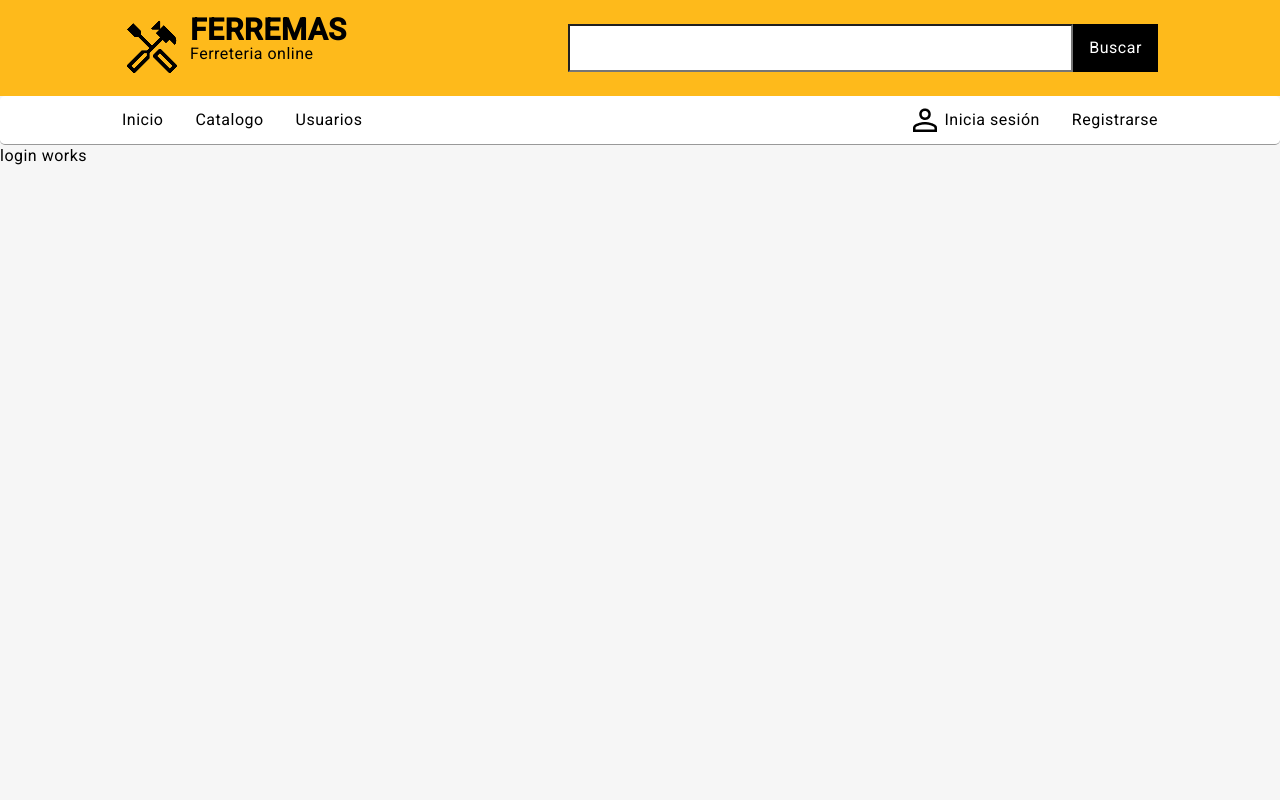
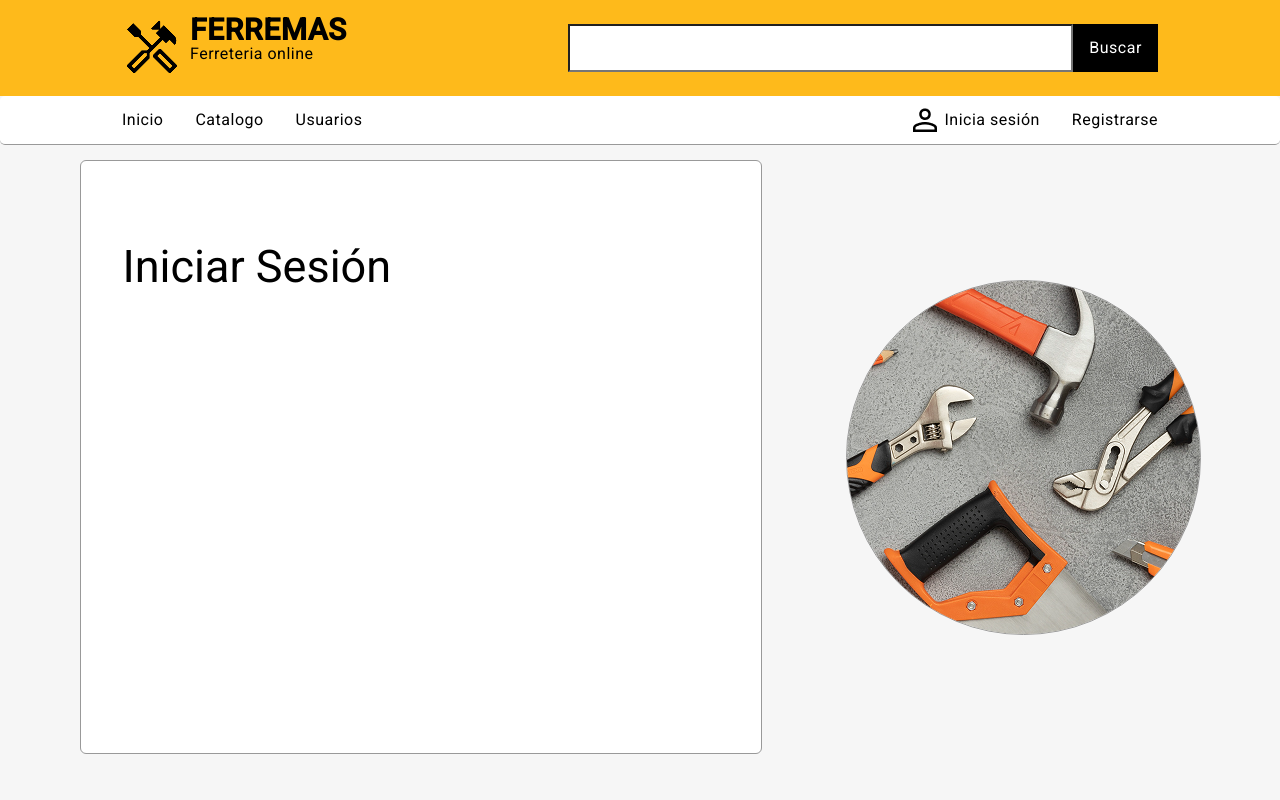
Before and after one commit to BrianMartelA/FerremasIT-Inte-, an Angular app: page /login in a window 1280 px wide. Shown: the top 800 px of the page. Built offline with nearby package versions, Linux system fonts and the light colour scheme.

Commit message:
base de iniciar sesion
falta todo fkjdlhksajfhdsa

```diff
--- a/src/app/pages/login/login.component.css
+++ b/src/app/pages/login/login.component.css
@@ -0,0 +1,35 @@
+.centrar{
+  display: flex;
+  justify-content: center;
+  align-items: center;
+}
+
+.bento{
+  display: grid;
+  width: fit-content;
+  grid-template-columns: fit-content fit-content;
+  grid-template-rows: 1fr;
+  gap: 84px;
+  grid-template-areas:
+  "login-form login-img"
+  ;
+}
+
+.login-form{
+  width: 596px;
+  height: 432px;
+  border-radius: 6px;
+  background-color: #fff;
+  border: 1px solid #999;
+  padding: 42px;
+  padding-top: 80px;
+  padding-bottom: 80px;
+}
+.login-img{
+  align-self: center;
+  width: 353px;
+  height: 353px;
+  border-radius: 999px;
+  background-color: #fff;
+  border: 1px solid #999;
+}
--- a/src/app/pages/login/login.component.html
+++ b/src/app/pages/login/login.component.html
@@ -1,2 +1,12 @@
 <app-header></app-header>
-<p>login works</p>
+<section class="cuerpo centrar">
+  <div class="bento">
+    <div class="login-form">
+      <h2>Iniciar Sesión</h2>
+    </div>
+    <div class="login-img">
+      <img src="images\image 16.png" alt="">
+    </div>
+  </div>
+</section>
+<app-footer></app-footer>
```
Also changed, not shown: public/images/image 16.png (added).
